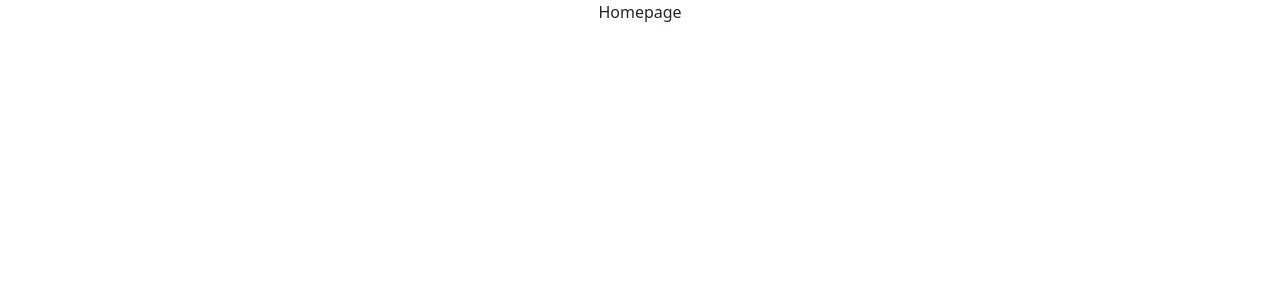
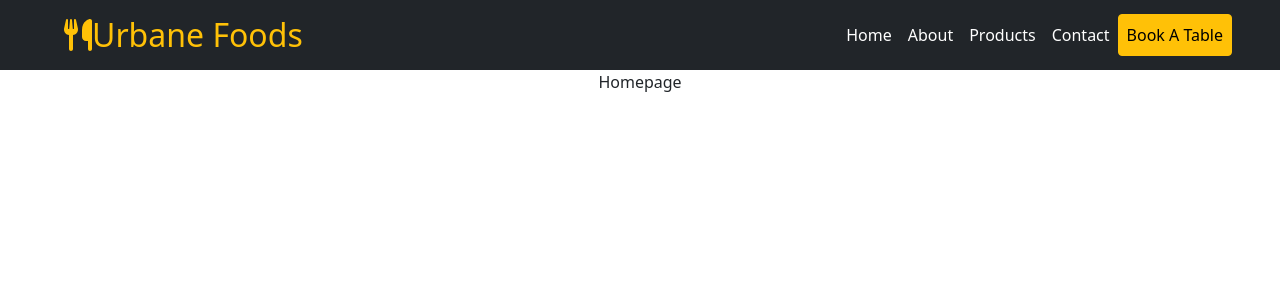
Before and after one commit to azubuike-nnamdi/Urbane-Foods, a React (Create React App) app: page / in a window 1280 px wide. Shown: the top 300 px of the page. Built offline with nearby package versions, Linux system fonts and the light colour scheme.

Commit message:
finished navbar

```diff
--- a/src/App.js
+++ b/src/App.js
@@ -1,15 +1,18 @@
 import './App.css';
 import '../node_modules/bootstrap/dist/css/bootstrap.min.css';
+import '../node_modules/bootstrap/dist/js/bootstrap.min.js';
 import { BrowserRouter as Router, Route, Routes } from 'react-router-dom';
 import Homepage from './pages/Homepage'
 import About from './pages/About'
 import Products from './pages/Products'
 import Contact from './pages/Contact'
+import Navbar from './components/Navbar/Navbar';
 
 function App() {
   return (
     <Router>
       <div className="App">
+        <Navbar />
         <Routes>
           <Route path="/" element={ <Homepage /> } />
           <Route path="/about" element={ <About /> } />
--- a/src/components/Navbar/Navbar.jsx
+++ b/src/components/Navbar/Navbar.jsx
@@ -1,16 +1,50 @@
 import React from 'react'
 import { Link } from 'react-router-dom'
+import { FontAwesomeIcon } from '@fortawesome/react-fontawesome'
+import { faBars, faUtensils } from '@fortawesome/free-solid-svg-icons'
 
 function Navbar() {
   return (
     <div className='container-xxl position-relative p-0'>
         <nav className="navbar navbar-expand-lg navbar-dark bg-dark px-4 px-lg-5
         py-3 py-lg-0">
-            <Link to="/" className="navbar-brand p-0" >
-                <h1 className="text-primary m-0">
+            {/* Product Brand */}
+            <Link to="/" className="navbar-brand p-3" >
+                <h2 className="text-warning m-0">
+                    <FontAwesomeIcon icon={ faUtensils} className="" />
+                    Urbane Foods
+                </h2>
+            </Link>
 
-                </h1>
-            </Link>
+            {/* Toogler */}
+            <button className="navbar-toggler"
+            type="button"
+            data-bs-toggle="collapse"
+            data-bs-target="#navbarCollapse">
+                <FontAwesomeIcon icon={faBars} />
+            </button>
+
+            {/* nav content + Links */}
+            <div className="collapse navbar-collapse"
+            id='navbarCollapse'>
+                <div className="navbar-nav ms-auto py-0">
+                    <Link to="/" className="nav-item nav-link active">
+                        Home
+                    </Link>
+                    <Link to="/about" className="nav-item nav-link active">
+                        About
+                    </Link>
+                    <Link to="/products" className="nav-item nav-link active">
+                        Products
+                    </Link>
+                    <Link to="/contact" className="nav-item nav-link active">
+                        Contact
+                    </Link>
+                </div>
+                <Link to="/" className="btn btn-warning py-2 px-2">
+                    Book A Table
+                </Link>
+            </div>
         </nav>
     </div>
   )
```
